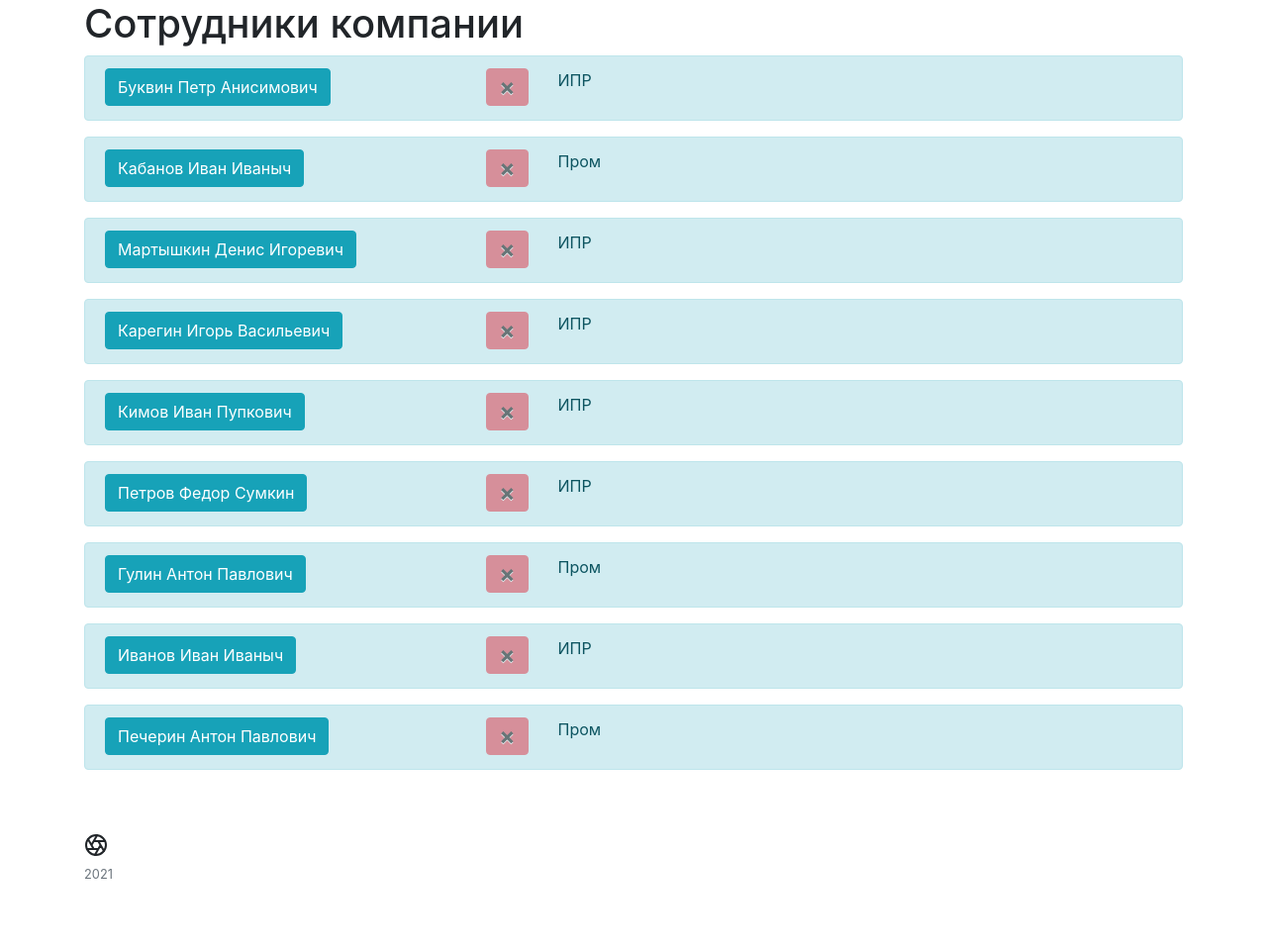
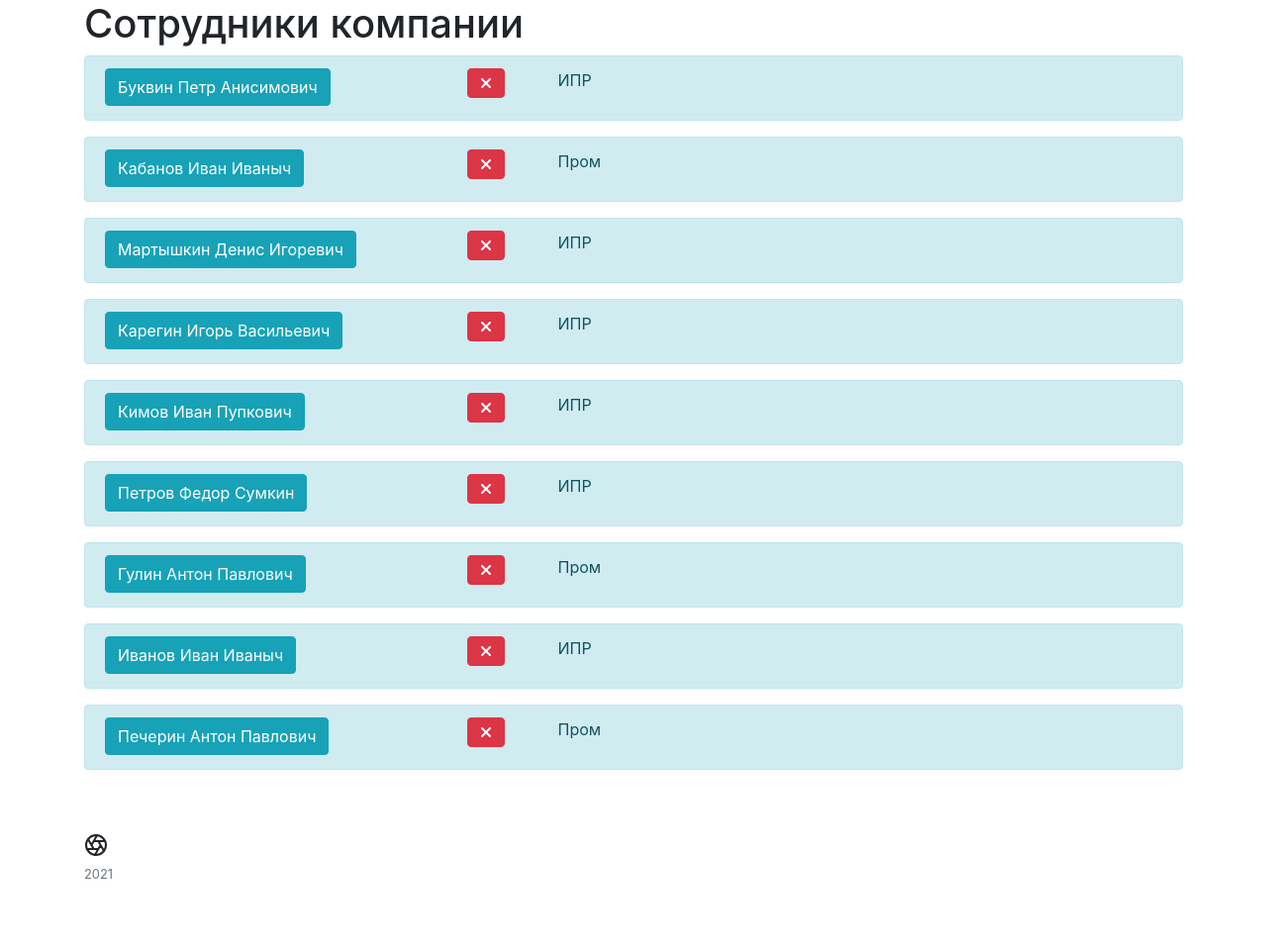
Before and after one commit to RuKey-Sys/Inventorisation, a Flask app: page / in a window 1280 px wide. Shown: the part 48-1005 px from the top of the page at 99% size. Run offline with Flask 2, Linux system fonts and the light colour scheme; data comes from the database, SQL or seed files in the repository; some libraries are stand-ins or nearby versions.

Commit message:
Change btns

```diff
--- a/templates/base.html
+++ b/templates/base.html
@@ -6,6 +6,7 @@
           content="width=device-width, user-scalable=no, initial-scale=1.0, maximum-scale=1.0, minimum-scale=1.0">
     <meta http-equiv="X-UA-Compatible" content="ie=edge">
     <link rel="stylesheet" href="https://stackpath.bootstrapcdn.com/bootstrap/4.5.2/css/bootstrap.min.css">
+    <script src="https://kit.fontawesome.com/d522cf66a0.js" crossorigin="anonymous"></script>
     <title>{% block title %}{% endblock %}</title>
 </head>
 <body>
--- a/templates/inventory.html
+++ b/templates/inventory.html
@@ -7,7 +7,6 @@
 {% block body %}
 <div class="container">
     <h1>Сотрудники компании</h1>
-
     {% if articles|length > 0 %}
     {% for el in articles %}
     <div class="alert alert-info">
@@ -16,7 +15,7 @@
                 <a class="btn btn-info" href="/inventory/{{ el.id }}">{{ el.title }}</a>
             </div>
             <div class="col-1">
-                    <a href="/inventory/{{ el.id }}/delete" class="close btn btn-danger justify-content-center">&times;</a>
+                <a href="/inventory/{{ el.id }}/delete" class="btn btn-danger fa fa-times" aria-hidden="true"></a>
             </div>
             <div class="col">
                 <p>{{ el.intro }}</p>
```
Lines whose indentation alone changed are shown as unchanged.
